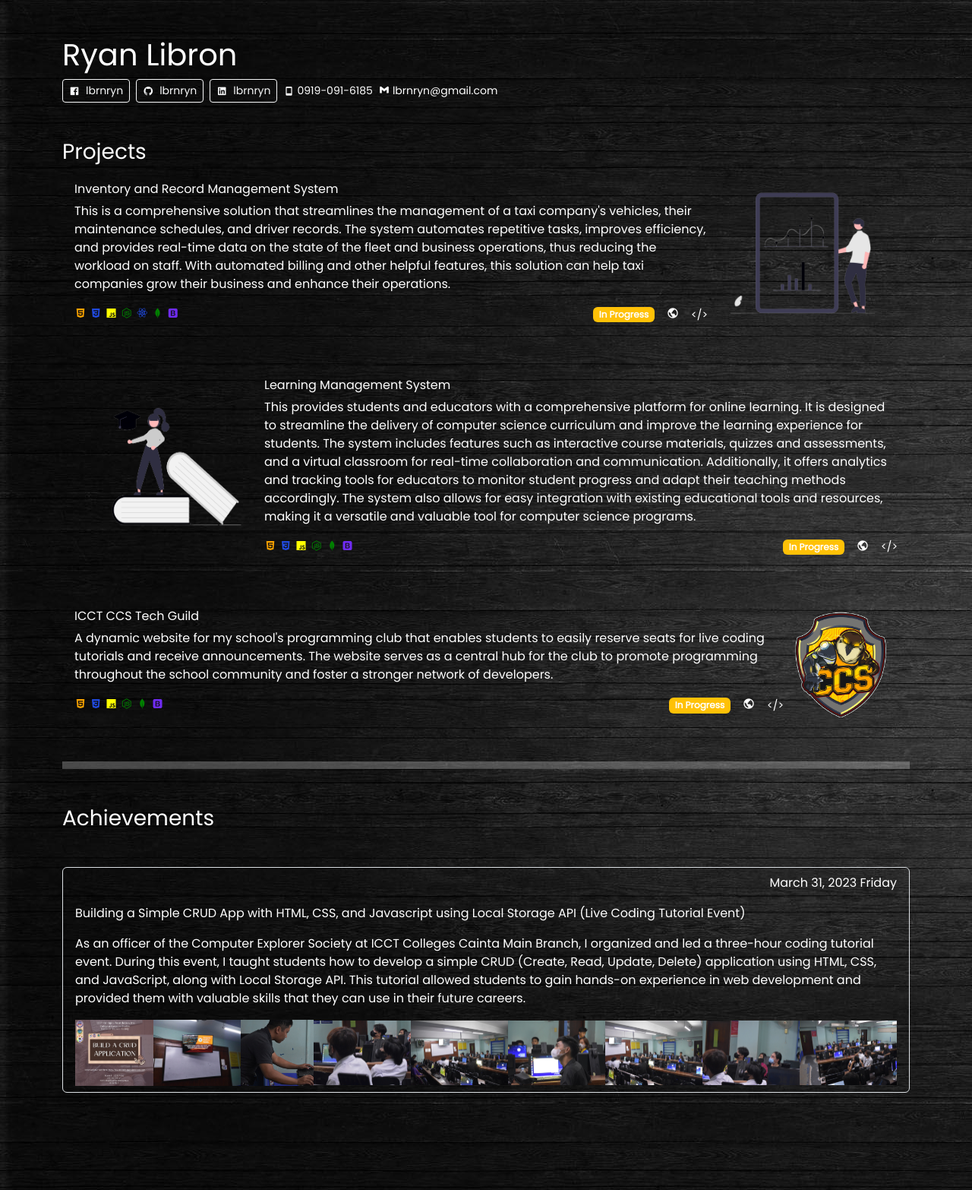
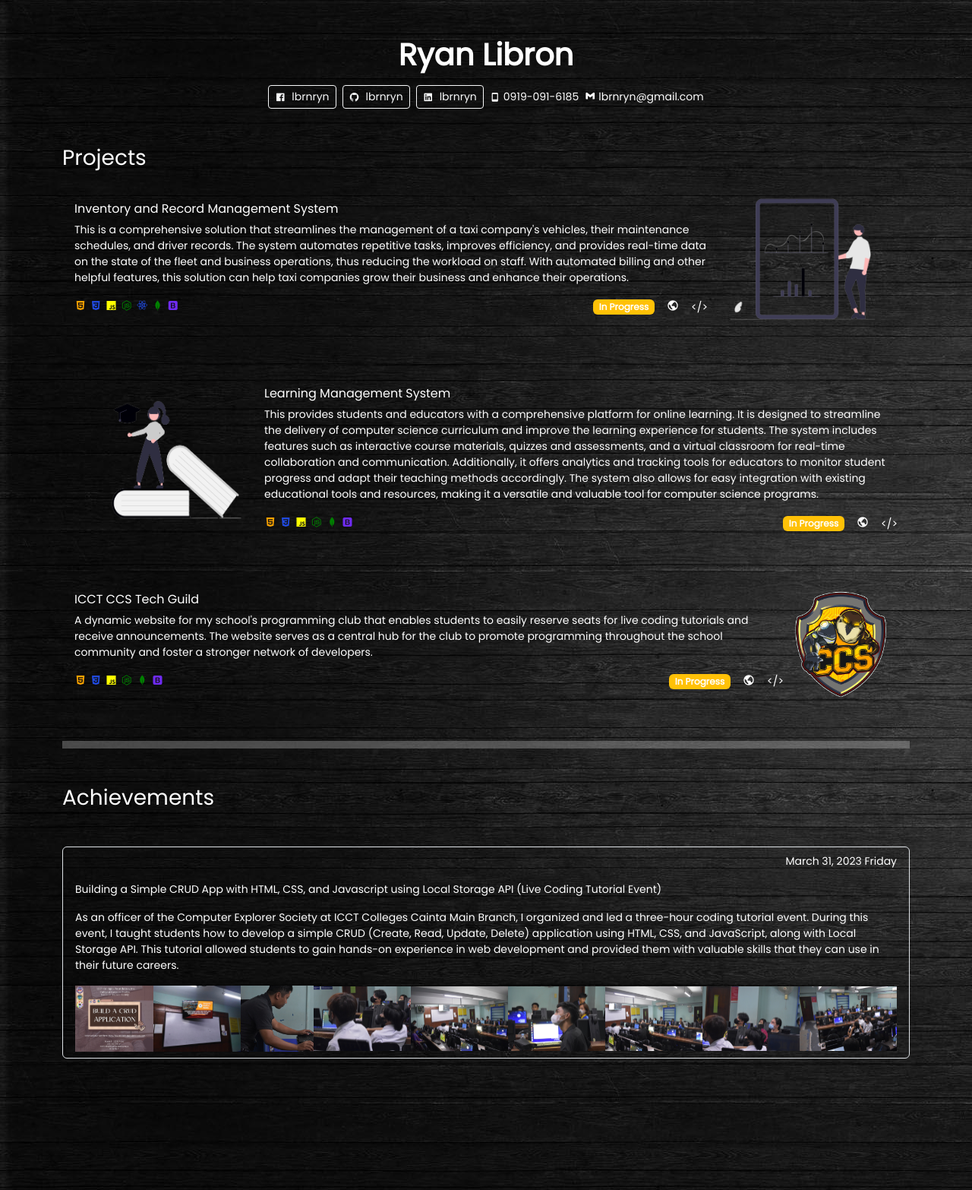
Before and after one commit to lbrnryn/Ryan-Libron, a Node server app: page / in a window 1280 px wide. Shown: the top 1566 px of the page at 76% size. Run offline with Node 20, Linux system fonts and the light colour scheme; some libraries are stand-ins or nearby versions.

Commit message:
Add another minor change

```diff
--- a/views/home.hbs
+++ b/views/home.hbs
@@ -1,10 +1,12 @@
-<h1>Ryan Libron</h1>
-<div class="d-flex align-items-center gap-2 mb-5">
+<h1 class="text-center fw-bold mb-3">Ryan Libron</h1>
+<div class="d-flex justify-content-center align-items-center gap-2 flex-wrap mb-5">
   <a href="https://www.facebook.com/lbrnryn" class="btn btn-sm btn-outline-light d-flex align-items-center gap-2"><i class='bx bxl-facebook-square'></i>lbrnryn</a>
   <a href="https://github.com/lbrnryn" class="btn btn-sm btn-outline-light d-flex align-items-center gap-2"><i class='bx bxl-github'></i>lbrnryn</a>
   <a href="https://www.linkedin.com/in/ryan-libron-2567a81ba/" class="btn btn-sm btn-outline-light d-flex align-items-center gap-2"><i class='bx bxl-linkedin-square'></i>lbrnryn</a>
-  <span class="small d-flex align-items-center gap-1 text-nowrap"><i class='bx bx-mobile'></i>0919-091-6185</span>
-  <span class="small text-nowrap"><i class='bx bxl-gmail me-1'></i>lbrnryn@gmail.com</span>
+  <div class="d-flex align-items-center gap-2">
+    <span class="small d-flex align-items-center gap-1 text-nowrap"><i class='bx bx-mobile'></i>0919-091-6185</span>
+    <span class="small text-nowrap"><i class='bx bxl-gmail me-1'></i>lbrnryn@gmail.com</span>
+  </div>
 </div>
 
 <div class="">
@@ -15,7 +17,7 @@
     <li class="list-group-item bg-transparent text-white d-flex align-items-center border-0">
       <div>
         <h6>Inventory and Record Management System</h6>
-        <p>This is a comprehensive solution that streamlines the management of a taxi company's vehicles, their maintenance schedules, and driver records. The system automates repetitive tasks, improves efficiency, and provides real-time data on the state of the fleet and business operations, thus reducing the workload on staff. With automated billing and other helpful features, this solution can help taxi companies grow their business and enhance their operations.</p>
+        <p class="small">This is a comprehensive solution that streamlines the management of a taxi company's vehicles, their maintenance schedules, and driver records. The system automates repetitive tasks, improves efficiency, and provides real-time data on the state of the fleet and business operations, thus reducing the workload on staff. With automated billing and other helpful features, this solution can help taxi companies grow their business and enhance their operations.</p>
         <div class="d-flex justify-content-between align-items-center">
           <div class="pe-none">
             <i class='bx bxl-html5' style="color: orange"></i>
@@ -40,7 +42,7 @@
       <img src="images/undraw-education-1.png" class="d-none d-lg-block" style="width: 250px; height: 200px;">
       <div>
         <h6>Learning Management System</h6>
-        <p>This provides students and educators with a comprehensive platform for online learning. It is designed to streamline the delivery of computer science curriculum and improve the learning experience for students. The system includes features such as interactive course materials, quizzes and assessments, and a virtual classroom for real-time collaboration and communication. Additionally, it offers analytics and tracking tools for educators to monitor student progress and adapt their teaching methods accordingly. The system also allows for easy integration with existing educational tools and resources, making it a versatile and valuable tool for computer science programs.</p>
+        <p class="small">This provides students and educators with a comprehensive platform for online learning. It is designed to streamline the delivery of computer science curriculum and improve the learning experience for students. The system includes features such as interactive course materials, quizzes and assessments, and a virtual classroom for real-time collaboration and communication. Additionally, it offers analytics and tracking tools for educators to monitor student progress and adapt their teaching methods accordingly. The system also allows for easy integration with existing educational tools and resources, making it a versatile and valuable tool for computer science programs.</p>
         <div class="d-flex justify-content-between">
           <div class="pe-none">
             <i class='bx bxl-html5' style="color: orange"></i>
@@ -62,7 +64,7 @@
     <li class="list-group-item bg-transparent text-white d-flex align-items-center border-0">
       <div class="">
         <h6>ICCT CCS Tech Guild</h6>
-        <p>A dynamic website for my school's programming club that enables students to easily reserve seats for live coding tutorials and receive announcements. The website serves as a central hub for the club to promote programming throughout the school community and foster a stronger network of developers.</p>
+        <p class="small">A dynamic website for my school's programming club that enables students to easily reserve seats for live coding tutorials and receive announcements. The website serves as a central hub for the club to promote programming throughout the school community and foster a stronger network of developers.</p>
         <div class="d-flex justify-content-between">
           <div class="pe-none">
             <i class='bx bxl-html5' style="color: orange"></i>
@@ -115,9 +117,9 @@
   <ul class="list-group">
 
     <li class="list-group-item bg-transparent text-white">
-      <p class="text-end">March 31, 2023 Friday</p>
-      <p>Building a Simple CRUD App with HTML, CSS, and Javascript using Local Storage API (Live Coding Tutorial Event)</p>
-      <p>As an officer of the Computer Explorer Society at ICCT Colleges Cainta Main Branch, I organized and led a three-hour coding tutorial event. During this event, I taught students how to develop a simple CRUD (Create, Read, Update, Delete) application using HTML, CSS, and JavaScript, along with Local Storage API. This tutorial allowed students to gain hands-on experience in web development and provided them with valuable skills that they can use in their future careers.</p>
+      <p class="small text-end">March 31, 2023 Friday</p>
+      <p class="small">Building a Simple CRUD App with HTML, CSS, and Javascript using Local Storage API (Live Coding Tutorial Event)</p>
+      <p class="small">As an officer of the Computer Explorer Society at ICCT Colleges Cainta Main Branch, I organized and led a three-hour coding tutorial event. During this event, I taught students how to develop a simple CRUD (Create, Read, Update, Delete) application using HTML, CSS, and JavaScript, along with Local Storage API. This tutorial allowed students to gain hands-on experience in web development and provided them with valuable skills that they can use in their future careers.</p>
       <div class="d-flex align-items-center overflow-x-auto">
         <img src="images/crud-tutorial-0.jpg" style="width: 8rem; height: 5.4rem;">
         <img src="images/crud-tutorial-8.jpg" style="width: 8rem; height: 5.4rem;">
```
